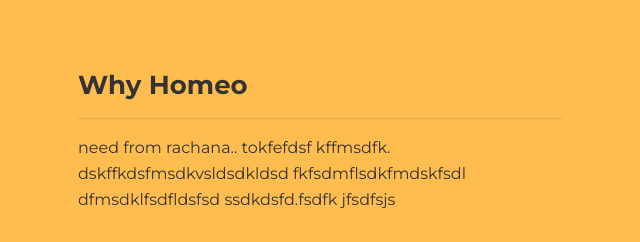
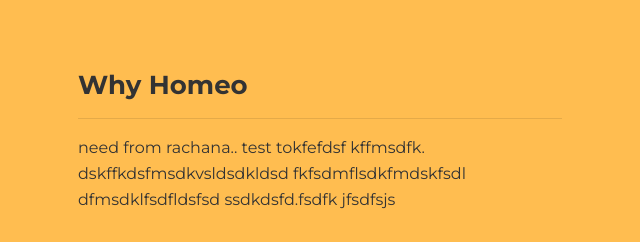
Before and after one commit to prajiltp/rac, a plain HTML site: page index.html in a window 1280 px wide. Shown: the part 1240-1482 px from the top of the page, 7-647 px from the left. Drawn offline with Linux system fonts and the light colour scheme.

Commit message:
text change

```diff
--- a/index.html
+++ b/index.html
@@ -141,7 +141,7 @@
                     <div class="text-container">
                     <h3>Why Homeo</h3>
                     <hr>
-                    <p>need from rachana.. tokfefdsf kffmsdfk. dskffkdsfmsdkvsldsdkldsd fkfsdmflsdkfmdskfsdl dfmsdklfsdfldsfsd ssdkdsfd.fsdfk jfsdfsjs</p>
+                    <p>need from rachana.. test tokfefdsf kffmsdfk. dskffkdsfmsdkvsldsdkldsd fkfsdmflsdkfmdskfsdl dfmsdklfsdfldsfsd ssdkdsfd.fsdfk jfsdfsjs</p>
                     <ul class="list-unstyled li-space-lg">
                         <li class="media">
                             <i class="fas fa-square"></i><div class="media-body">point 1</div>
```
